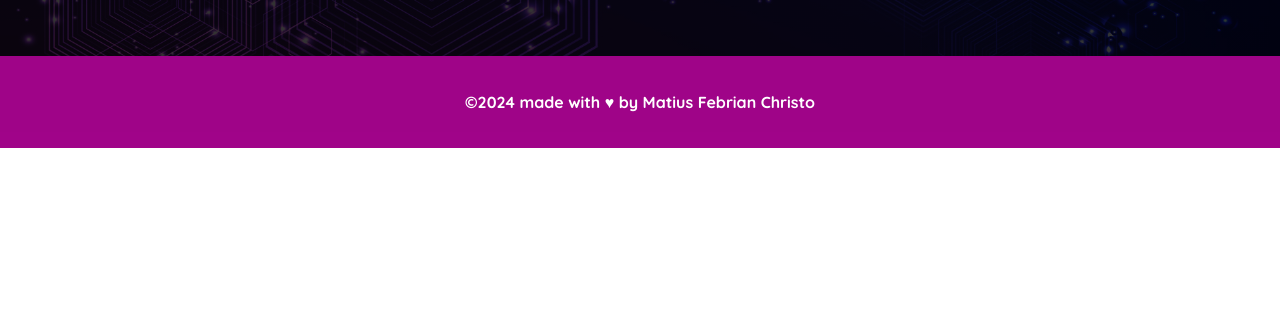
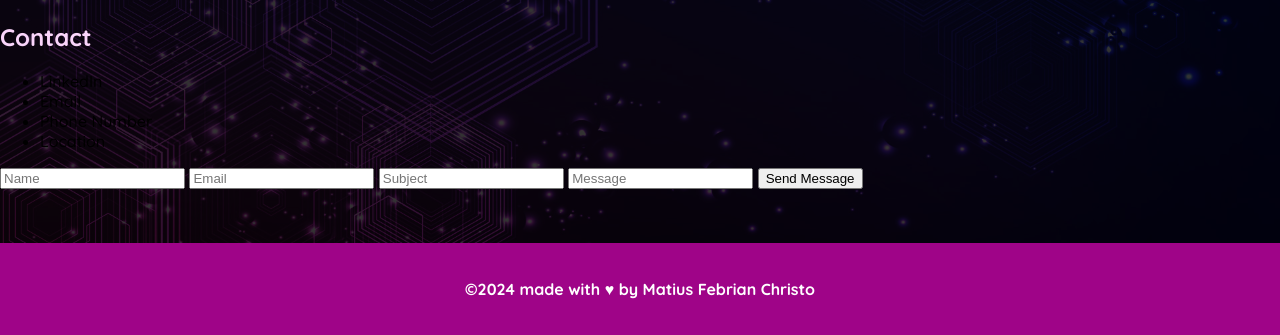
Before and after one commit to matiusfebrianchristo/profile, a plain HTML site: page index.html in a window 1280 px wide. Shown: the part 4441-4776 px from the top of the page. Before the commit the page ends 4589 px from the top, so only its background shows below. Drawn offline with nearby package versions, Linux system fonts and the light colour scheme.

Commit message:
Update 10-1-2025

```diff
--- a/assets/js/main.js
+++ b/assets/js/main.js
@@ -1,10 +1,13 @@
-
-
+// Defined Variable
 const navbar = document.getElementById("navbar")
 const jumbotron = document.getElementById("jumbotron")
 const mobile_navbar = document.getElementById("menu-toggle")
+const name_person = document.querySelector('input[name="name"]')
+const email_add = document.querySelector('input[name="email"]')
+const subject_mail = document.querySelector('input[name="subject"]')
+const message = document.querySelector('input[name="message"]')
 
-console.log(jumbotron)
+jQuery.support.cors = true;
 
 
 window.addEventListener('scroll', () => {
@@ -51,19 +54,45 @@ mobile_navbar.addEventListener('click', e => {
     if (window.scrollY > "500") {
       navbar.classList.remove("width-full")
       navbar.classList.remove("position-fixed")
-      // navbar.classList.remove("top")
       jumbotron.classList.remove('margin-top-m-13')
     } else if (window.screenY < "500") {
       navbar.classList.add("width-full")
       navbar.classList.add("position-fixed")
-        // navbar.classList.add("top")
         jumbotron.classList.add('margin-top-m-13')
     }
   } else {
     navbar.classList.remove("on-mobile")
     navbar.classList.remove("width-full")
     navbar.classList.remove("position-fixed")
-    // navbar.classList.remove("top")
     jumbotron.classList.remove('margin-top-m-13')
   }
 })
+
+
+
+
+function sendMail(){
+  if (!name_person.value || !email_add.value || !subject_mail.value || !message.value) {
+    console.log("fill blank input")
+  } else {
+    console.log(name_person.value)
+    console.log(email_add.value)
+    console.log(subject_mail.value)
+    console.log(message.value)
+    Email.send({
+      Host: "smtp.gmail.com",
+      Username: "matiusfebrianchristo@gmail.com",
+      Password: "onkkrqybhvqdvpxr",
+      To: 'matiusfebrianchristo@gmail.com',
+      From: email_add.value,
+      Subject: subject_mail.value,
+      Body: message.value
+    }).then(function (message) {
+      alert("Mail sent successfully") // Alert message on successful email delivery
+    })
+    // let link = `mailto:matiusfebrianchristo@gmail.com?from=${encodeURIComponent(email_add.value)}&subject=${encodeURIComponent(subject_mail.value)+" | " +encodeURIComponent(name_person.value)}&body=${encodeURIComponent(message.value)}`
+    // window.location.href = link
+
+  }
+
+}
--- a/index.html
+++ b/index.html
@@ -9,8 +9,6 @@
   <meta property="og:image" content="https://raw.githubusercontent.com/matiusfebrianchristo/profile/refs/heads/main/assets/img/og_img.jpg">
   <meta property="og:url" content="https://matius-profile.netlify.app/">
   <meta property="og:image:type" content="image/jpeg" />
-  <!-- <meta property="og:image:width" content="400" />
-  <meta property="og:image:height" content="300" /> -->
   <meta property="og:type" content="website">
   <meta property="og:image:alt" content="My Photo" />
   <title>Matius Febrian Christo</title>
@@ -28,6 +26,7 @@
     integrity="sha512-1ycn6IcaQQ40/MKBW2W4Rhis/DbILU74C1vSrLJxCq57o941Ym01SwNsOMqvEBFlcgUa6xLiPY/NS5R+E6ztJQ=="
     crossorigin="anonymous" referrerpolicy="no-referrer" />
   <link rel="stylesheet" href="https://cdnjs.cloudflare.com/ajax/libs/font-awesome/4.7.0/css/font-awesome.min.css">
+  <script src="https://smtpjs.com/v3/smtp.js"></script>
 </head>
 
 <body >
@@ -206,6 +205,27 @@
           <img src="assets/img/picture-5.jpg" alt="picture-5" class="experiences-image" />
         </div>
       </article>
+      <div id="contact">
+        <h2>Contact</h2>
+        <div class="contact-containter">
+          <div class="social-media">
+            <ul>
+              <li>LinkedIn</li>
+              <li>Email</li>
+              <li>Phone Number</li>
+              <li>Location</li>
+            </ul>
+          </div>
+          <form class="form-email" method="post">
+          <!-- </form> -->
+            <input type="text" name="name" class="name_person" placeholder="Name" required>
+            <input type="email" name="email" class="email" placeholder="Email" required>
+            <input type="text" name="subject" class="subject" placeholder="Subject" required>
+            <input type="text" name="message" class="message" placeholder="Message" required>
+            <button class="btn-send-email"  onclick="sendMail()">Send Message</button>
+          </form>
+        </div>
+      </div>
     </div>
   </main>
   <!-- End Content -->
```
